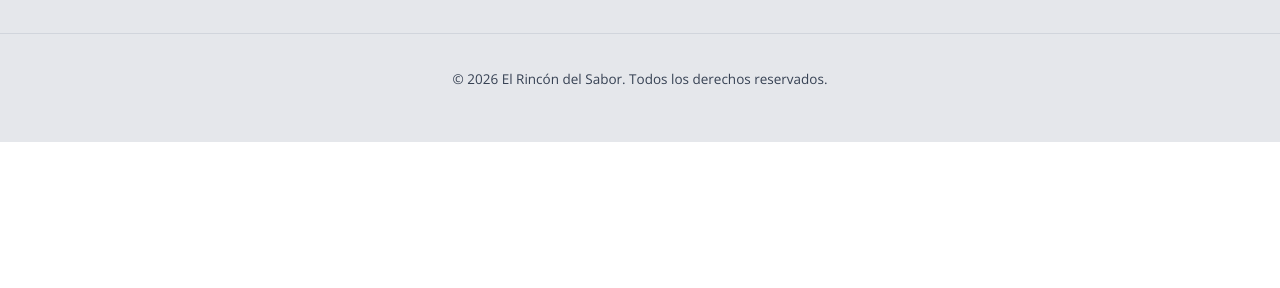
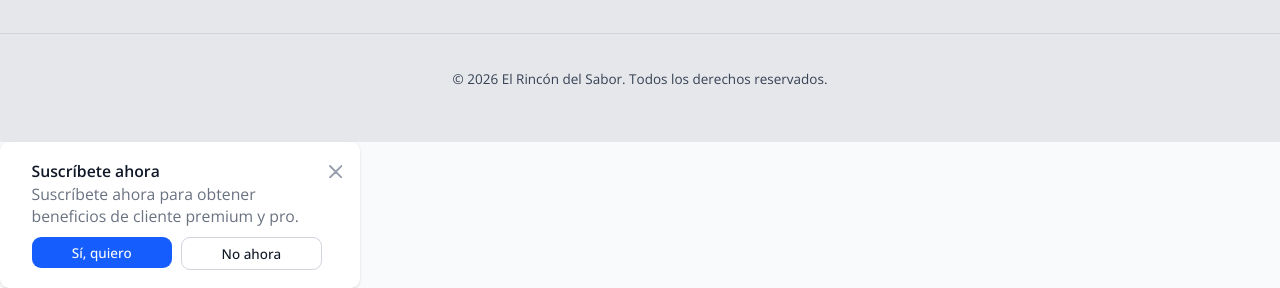
Before and after one commit to rominabrownv/landing, a website built with Vite: page index.html in a window 1280 px wide. Shown: the part 3623-3911 px from the top of the page. Before the commit the page ends 3765 px from the top, so only its background shows below. Built offline with nearby package versions, Linux system fonts and the light colour scheme.

Commit message:
Cambios Clase 08/06

```diff
--- a/index.html
+++ b/index.html
@@ -301,7 +301,7 @@
                   <p
                      class="text-6xl font-black text-yellow-300 dark:text-yellow-400 my-2 drop-shadow-md font-['Bebas_Neue'] tracking-wider">
                      $13.99</p>
-                  <button
+                  <button id="Promociones_b"
                      class="mt-4 bg-white text-red-600 dark:text-red-700 font-bold text-lg px-8 py-4 rounded-xl shadow-lg hover:bg-yellow-400 hover:text-black dark:hover:bg-yellow-400 dark:hover:text-black transition-all hover:scale-105 transform duration-300 w-full">
                      Pedir Combo
                   </button>
@@ -338,6 +338,44 @@
          &copy; 2026 El Rincón del Sabor. Todos los derechos reservados.
       </div>
    </footer>
+
+   <div id="toast-interactive"
+      class="hidden right-5 bottom-5 flex items-center w-full max-w-xs p-4 space-x-4 text-gray-500 bg-white divide-x divide-gray-200 rounded-lg shadow-sm dark:text-gray-400 dark:divide-gray-700 dark:bg-gray-800"
+      role="alert">
+      <div class="flex">
+
+         <!-- Content -->
+         <div class="ms-3 text-sm font-normal">
+            <span class="mb-1 text-sm font-semibold text-gray-900 dark:text-white">Suscríbete ahora</span>
+            <div class="mb-2">Suscríbete ahora para obtener beneficios de cliente premium y pro.</div>
+            <div class="grid grid-cols-2 gap-2">
+               <div>
+                  <a href="#"
+                     class="inline-flex justify-center w-full px-2 py-1.5 text-xs font-medium text-white bg-blue-600 rounded-lg hover:bg-blue-700 focus:ring-4 focus:outline-none focus:ring-blue-300 dark:bg-blue-500 dark:hover:bg-blue-600 dark:focus:ring-blue-800">Sí,
+                     quiero</a>
+               </div>
+               <div>
+                  <a href="#"
+                     class="inline-flex justify-center w-full px-2 py-1.5 text-xs font-medium text-gray-900 bg-white border border-gray-300 rounded-lg hover:bg-gray-100 focus:ring-4 focus:outline-none focus:ring-gray-200 dark:bg-gray-600 dark:text-white dark:border-gray-600 dark:hover:bg-gray-700 dark:hover:border-gray-700 dark:focus:ring-gray-700">No
+                     ahora</a>
+               </div>
+            </div>
+         </div>
+
+         <!-- Close button -->
+         <button type="button"
+            class="ms-auto -mx-1.5 -my-1.5 p-1.5 inline-flex items-center justify-center w-8 h-8 text-gray-400 bg-white rounded-lg hover:text-gray-900 hover:bg-gray-100 focus:ring-2 focus:ring-gray-300 dark:text-gray-500 dark:hover:text-white dark:bg-gray-800 dark:hover:bg-gray-700"
+            data-dismiss-target="#toast-interactive" aria-label="Close">
+            <span class="sr-only">Close</span>
+            <svg class="w-3 h-3" xmlns="http://www.w3.org/2000/svg" fill="none" viewBox="0 0 14 14" aria-hidden="true">
+               <path stroke="currentColor" stroke-linecap="round" stroke-linejoin="round" stroke-width="2"
+                  d="m1 1 6 6m0 0 6 6M7 7l6-6M7 7l-6 6" />
+            </svg>
+         </button>
+      </div>
+   </div>
+
+   <script src="./src/js/file01.js"></script>
 </body>
 
 </html>
--- /dev/null
+++ b/src/js/file01.js
@@ -0,0 +1,21 @@
+"use strict";
+
+const showToast = () => {
+    const toast = document.getElementById("toast-interactive");
+    if (toast) {
+        toast.classList.add("md:block");
+    }
+};
+const showVideo = () => {
+    const demo = document.getElementById("Promociones_b");
+    if (demo) {
+        demo.addEventListener("click", () => {
+            window.open("https://www.youtube.com/watch?v=dQw4w9WgXcQ", "_blank");
+        });
+    }
+};
+
+(() => {
+    showToast();
+    showVideo();
+})();
```
